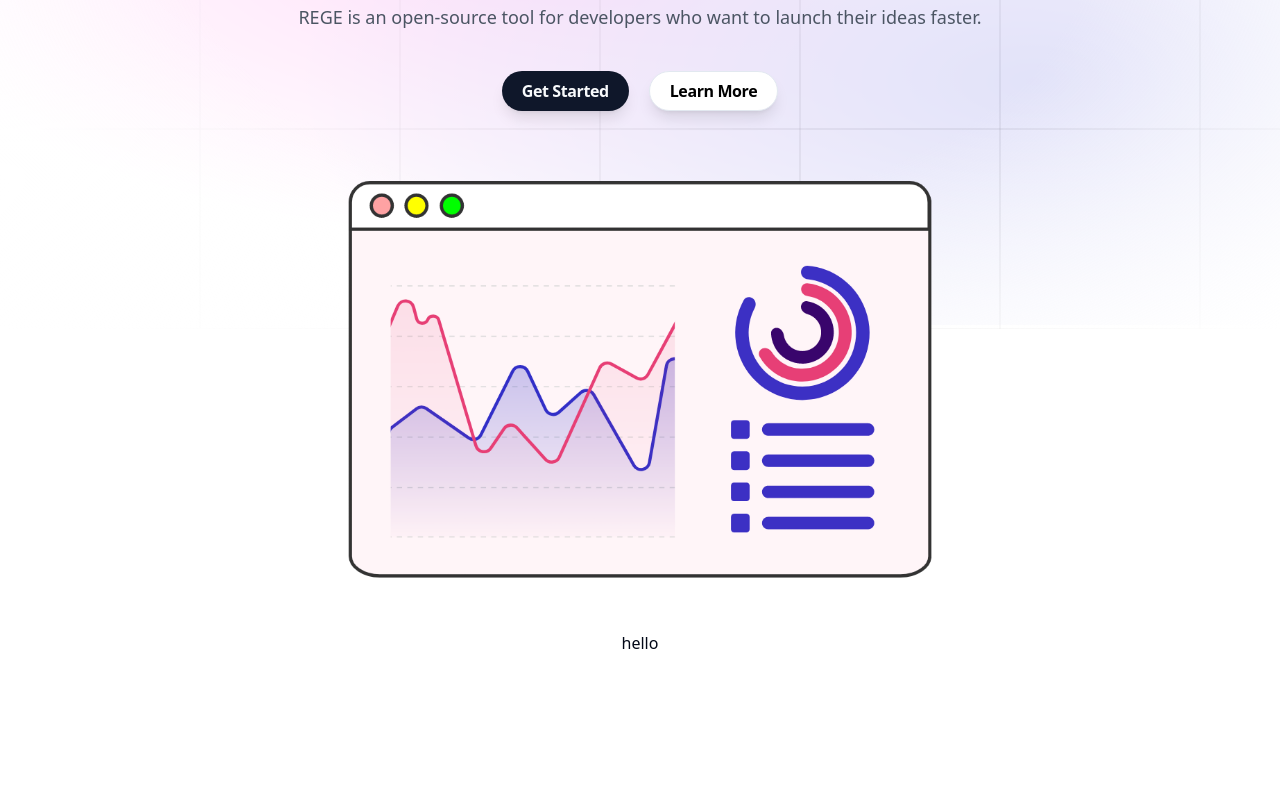
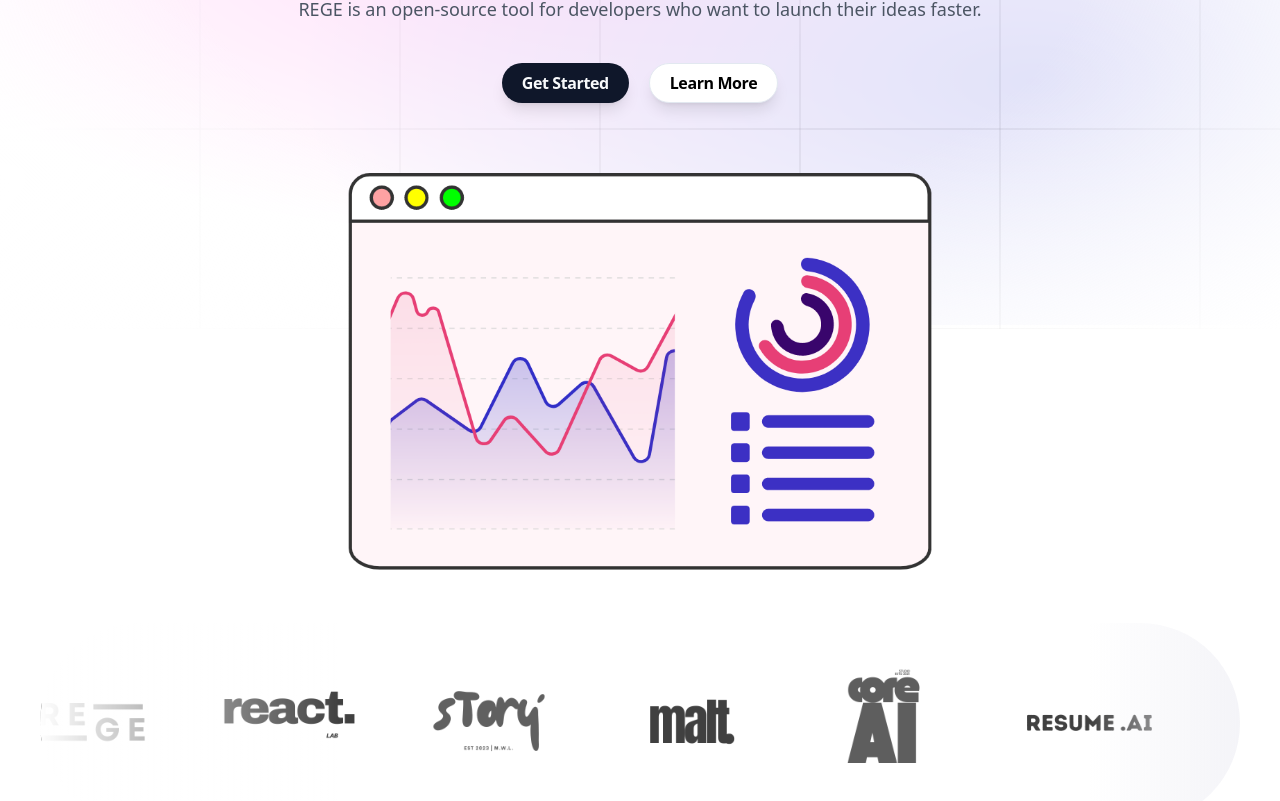
Before and after one commit to NourDoesCode/SAAS-Landing-Page, a React (Vite) app: page / in a window 1280 px wide. Shown: the part 471-1272 px from the top of the page. Built offline with nearby package versions, Linux system fonts and the light colour scheme.

Commit message:
add horizontal slider

```diff
--- a/package.json
+++ b/package.json
@@ -13,6 +13,7 @@
     "@radix-ui/react-slot": "^1.1.0",
     "class-variance-authority": "^0.7.0",
     "clsx": "^2.1.1",
+    "framer-motion": "^11.3.28",
     "lucide-react": "^0.428.0",
     "react": "^18.3.1",
     "react-dom": "^18.3.1",
--- a/src/App.tsx
+++ b/src/App.tsx
@@ -1,5 +1,7 @@
 import Header from "./components/Header";
 import Hero from "./components/Hero";
+import Slider from "./components/Slider";
+import { partners } from "./data/partners";
 
 function App() {
   return (
@@ -20,6 +22,7 @@ function App() {
       <div className="relative z-20">
         <Header />
         <Hero />
+        <Slider images={partners} />
       </div>
     </>
   );
--- a/src/components/Header.tsx
+++ b/src/components/Header.tsx
@@ -8,7 +8,7 @@ function Header() {
 
   return (
     <section className="sticky top-0 inset-x-0 w-full z-30">
-      <div className="container  border-green-600 border-4">
+      <div className="container  ">
         <div className="flex justify-between items-center">
           {/* Company Logo */}
           <div className="flex-1">
--- a/src/components/Hero.tsx
+++ b/src/components/Hero.tsx
@@ -1,6 +1,7 @@
 import { ChevronRight } from "lucide-react";
-import { Button } from "./ui/button";
+import { Button } from "./ui/Button";
 import graphImage from "../assets/graphScale.png";
+import { motion } from "framer-motion";
 
 function Hero() {
   return (
@@ -35,7 +36,6 @@ function Hero() {
             alt="graphs"
             className="md:max-h-[500px] max-h-[350px]"
           />
-          <div className="h-[1000px]">hello</div>
         </div>
       </div>
     </section>
--- /dev/null
+++ b/src/components/Slider.tsx
@@ -0,0 +1,49 @@
+import React from "react";
+import { motion } from "framer-motion";
+
+// Define a type for individual image objects
+type Image = {
+  id: number;
+  name: string;
+  logo: string;
+};
+
+// Use this Image type in the SliderProps definition
+type SliderProps = {
+  images: Image[];
+};
+
+function Slider({ images }: SliderProps) {
+  const imagesArr = [...images, ...images];
+  return (
+    <div className="container relative overflow-hidden max-auto max-w-screen-lg rounded-full px-3">
+      {/*fading effect mask on the sides */}
+      <div className="absolute inset-0 z-20 before:absolute before:left-0 before:top-0 before:w-1/4 before:h-full before:bg-gradient-to-r before:from-white before:to-transparent after:absolute after:right-0 after:top-0 after:bg-gradient-to-l after:h-full after:w-1/4 after:from-[#f4f4f8] after:via-transparent after:to-transparent"></div>
+      <motion.div
+        animate={{
+          x: ["0%", "-100%"],
+          transition: {
+            ease: "linear",
+            repeat: Infinity,
+            duration: 25,
+          },
+        }}
+        className="flex"
+      >
+        {imagesArr.map((image, index) => (
+          <div key={index} className=" flex-shrink-0">
+            <div className="flex items-center justify-center h-[200px] ">
+              <img
+                src={image.logo}
+                alt={image.name}
+                className="h-full max-w-full object-contain opacity-75"
+              />
+            </div>
+          </div>
+        ))}
+      </motion.div>
+    </div>
+  );
+}
+
+export default Slider;
--- /dev/null
+++ b/src/data/partners.ts
@@ -0,0 +1,47 @@
+export const partners = [
+  {
+    id: 1, //must add it  because it will be used as a key when  you map this array
+    name: "Partner 1",
+    logo: "/logos/1.png",
+  },
+  {
+    id: 2,
+    name: "Partner 2",
+    logo: "/logos/2.png",
+  },
+  {
+    id: 3,
+    name: "Partner 3",
+    logo: "/logos/3.png",
+  },
+  {
+    id: 4,
+    name: "Partner 4",
+    logo: "/logos/4.png",
+  },
+  {
+    id: 5,
+    name: "Partner 5",
+    logo: "/logos/5.png",
+  },
+  {
+    id: 6,
+    name: "Partner 6",
+    logo: "/logos/6.png",
+  },
+  {
+    id: 7,
+    name: "Partner 7",
+    logo: "/logos/7.png",
+  },
+  {
+    id: 8,
+    name: "Partner 8",
+    logo: "/logos/8.png",
+  },
+  {
+    id: 9,
+    name: "Partner 9",
+    logo: "/logos/9.png",
+  },
+];
```
Also changed, not shown: 1 other file (tests, documents, lock files or other folders).
